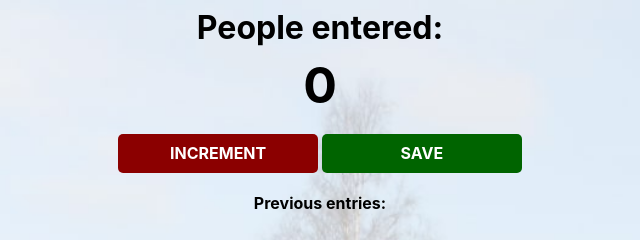
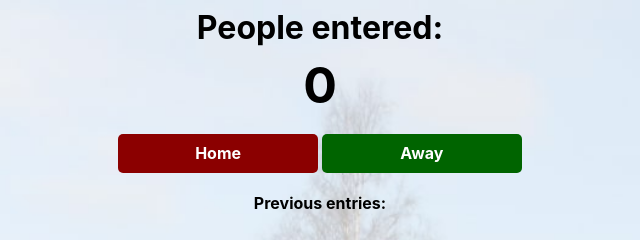
Before and after one commit to 09-pascual/scrimbarepo, a website built with Vite: page index.html in a window 1280 px wide. Shown: the top 240 px of the page, 320-960 px from the left. Built offline with nearby package versions, Linux system fonts and the light colour scheme.

Commit message:
home and away updated

```diff
--- a/index.html
+++ b/index.html
@@ -5,8 +5,8 @@
     <body>
         <h1>People entered:</h1>
         <h2 id="count-el">0</h2>
-        <button id="increment-btn" onclick="increment()">INCREMENT</button>
-        <button id="save-btn" onclick="save()">SAVE</button>
+        <button id="increment-btn" onclick="increment()">Home</button>
+        <button id="save-btn" onclick="save()">Away</button>
         <p id="save-el">Previous entries: </p>
         <script src="index.js">
             nnerText
```
